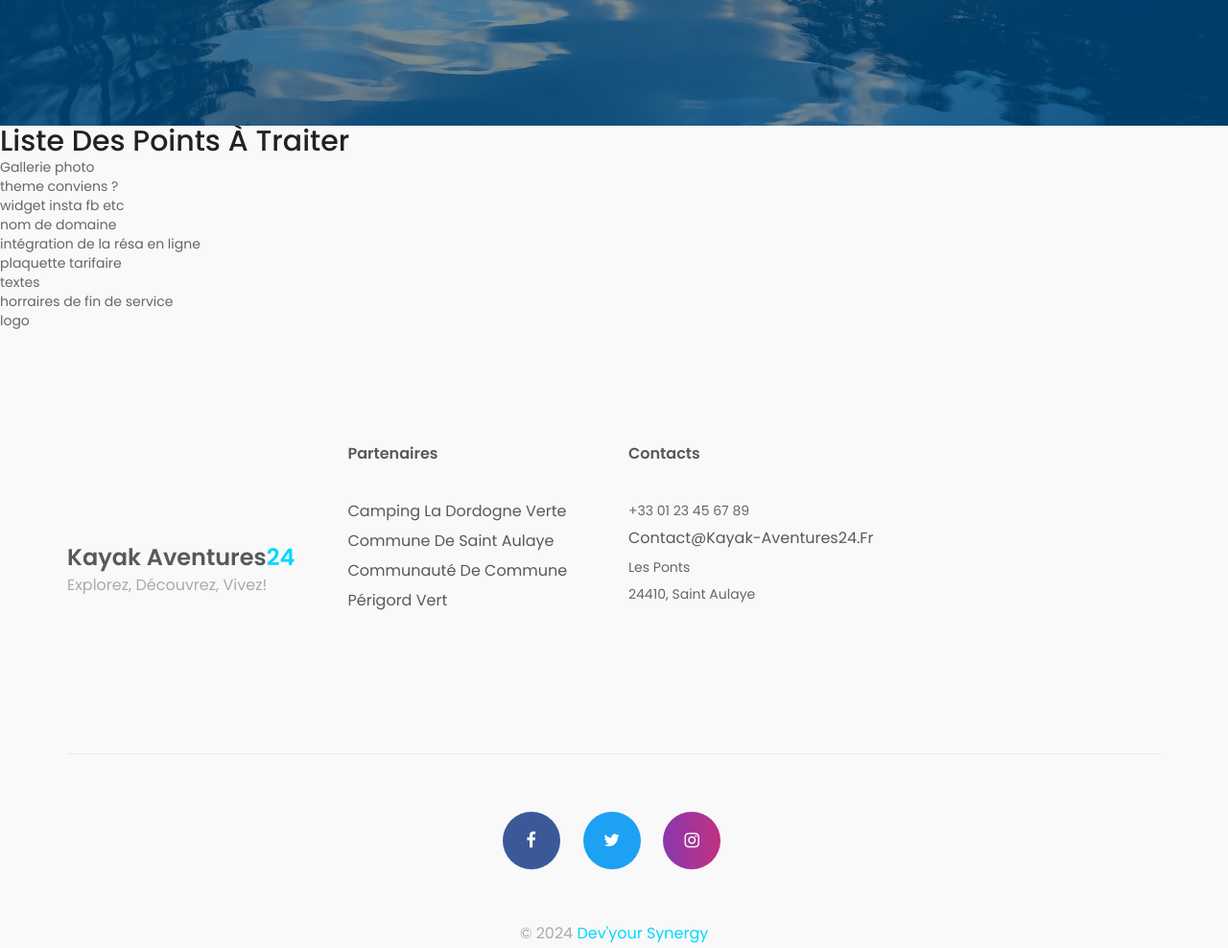
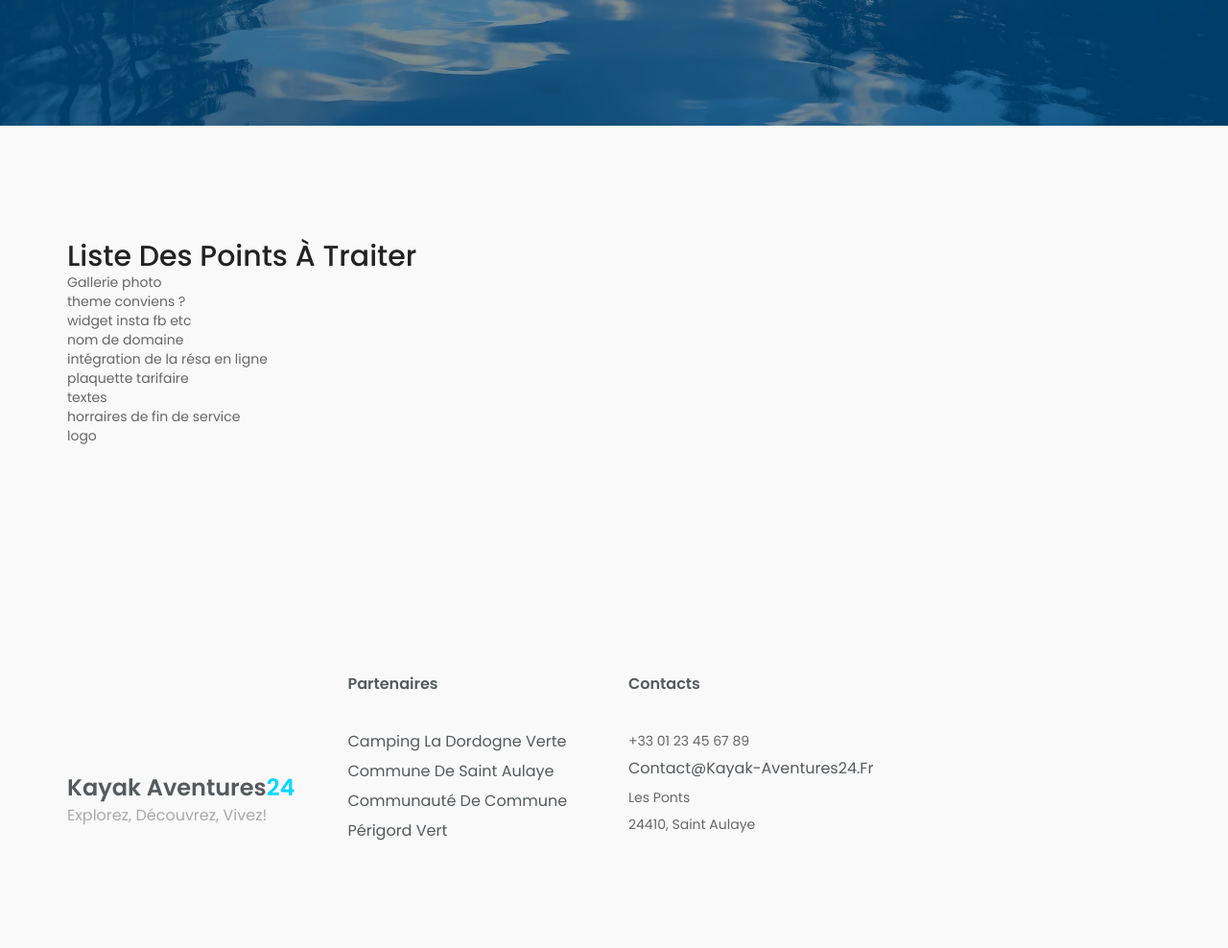
Before and after one commit to Akalabete/kanoe24, a plain HTML site: page index.html in a window 1280 px wide. Shown: the part 4060-5048 px from the top of the page at 96% size. Drawn offline with nearby package versions, Linux system fonts and the light colour scheme.

Commit message:
modify some html struc in footer

```diff
--- a/index.html
+++ b/index.html
@@ -992,6 +992,9 @@
 
 		<!-- footer-copyright start -->
 		<footer  class="footer-copyright">
+
+			<div class="container">
+				<div class="footer-content">
 					<div class="points-to-check">
 						<h2>Liste des points à traiter</h2>
 						<p>Gallerie photo</p>
@@ -1004,7 +1007,7 @@
 						<p>horraires de fin de service</p>
 						<p>logo</p>
 					</div>
-			<div class="container">
+				</div>
 				<div class="footer-content">
 					<div class="row">
 
```
Lines whose indentation alone changed are shown as unchanged.
